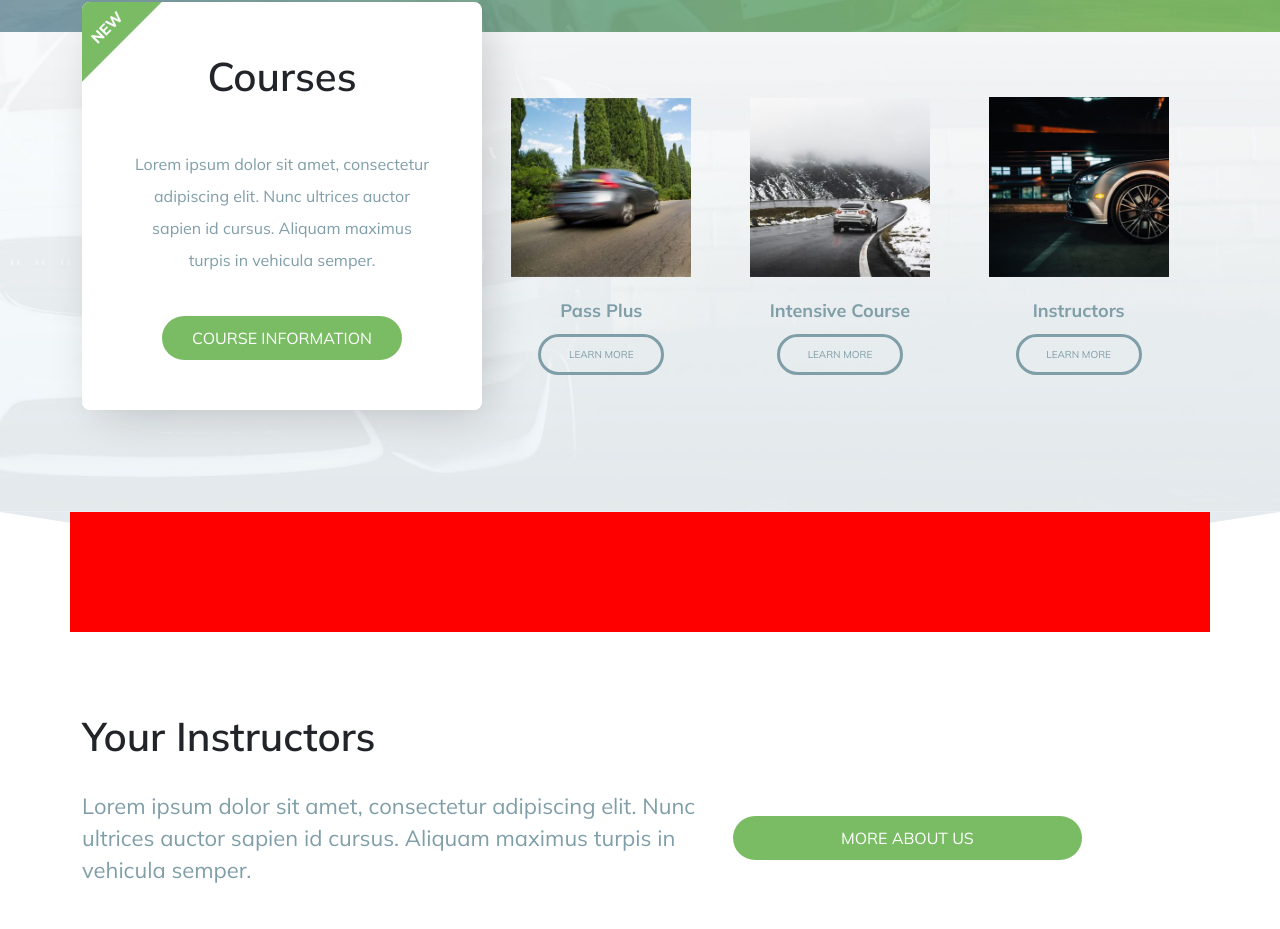
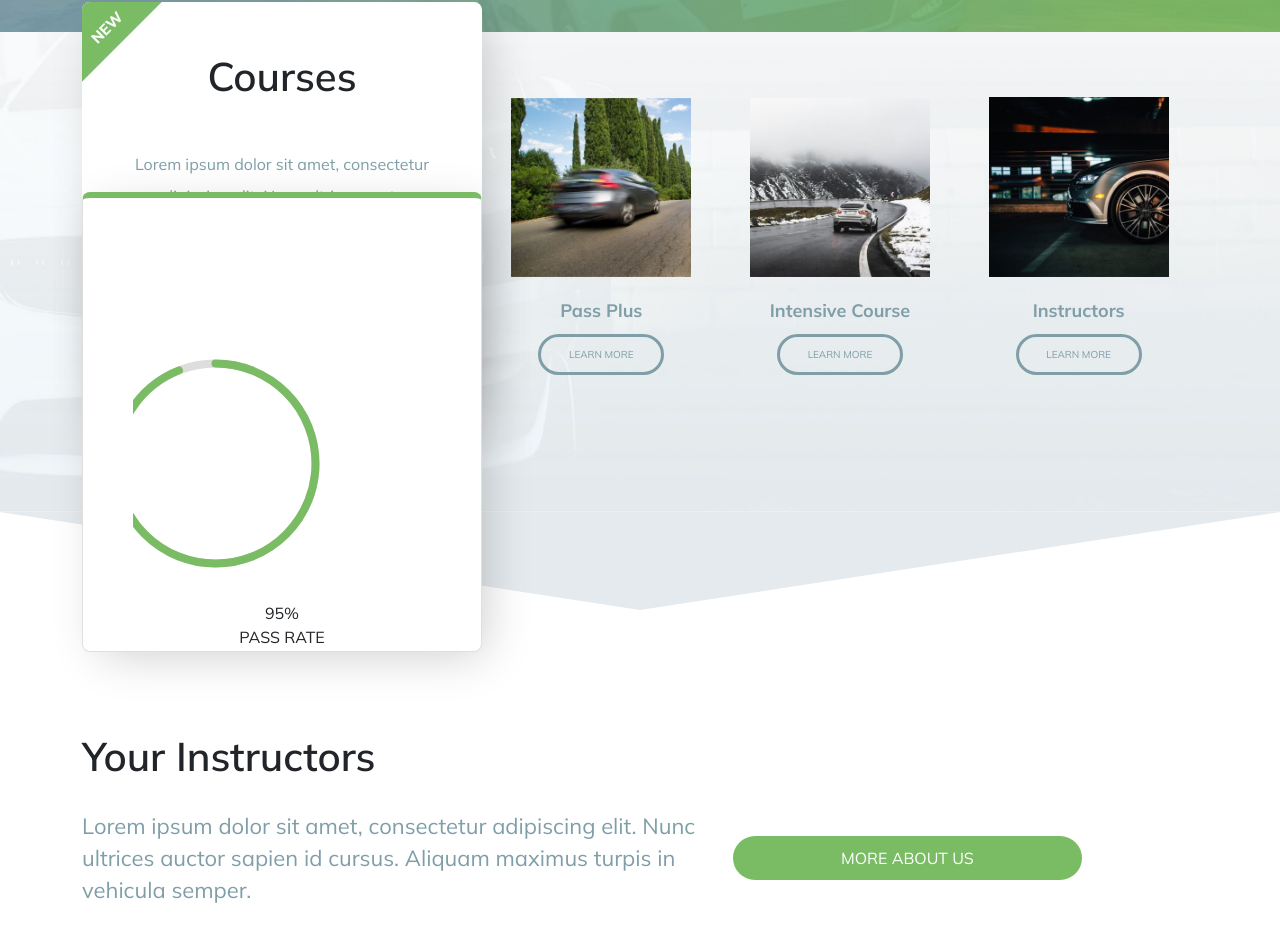
Before and after one commit to andrea-nuzzo/proj-html-vuejs, a Vue app: page / in a window 1280 px wide. Shown: the part 1558-2487 px from the top of the page. Built offline with nearby package versions, Linux system fonts and the light colour scheme.

Commit message:
draft circle

```diff
--- a/src/components/elements/card95.vue
+++ b/src/components/elements/card95.vue
@@ -1,19 +1,69 @@
 <template>
-  <div class="circle">
-    prova la card
+  <div class="card d-flex flex-column align-items-center">
+    <div class="test">
+      <svg class="d-flex justify-content-center">
+        <circle cx="100" cy="100" r="100" />
+        <circle cx="100" cy="100" r="100" />
+      </svg>
+      <div>95%</div>
+      <div>PASS RATE</div>
+    </div>
   </div>
 </template>
 
 <script>
 export default {
     name: 'card95',
+
+
 }
 </script>
 
 <style lang="scss" scoped>
-  .circle{
-    background-color: gray;
-    width: 300px;
-    height: 50px;
-  }
+
+@import '../../assets/style/partials/variables.scss';
+
+.card{
+    margin-top: 60px;;
+    width: 400px;
+    height: 460px;
+    padding: 50px;
+    border-top: 6px solid $primaryColor;
+    text-align: center;
+    border-radius:  .5rem;
+    box-shadow: 10px 10px 45px -8px rgba(0,0,0,0.20);
+    cursor: pointer;
+
+}
+
+.test {
+	width: 100%;
+	height: 100%;
+}
+
+svg {
+	width: 100%;
+	height: 100%;
+}
+
+.test circle {
+	transform: rotate(-90deg) translate(10px, 10px);
+	transform-origin: center;
+	fill: none;
+	stroke: #ddd;
+	stroke-width: 8px;
+	stroke-linecap: round;
+}
+
+.test circle:nth-child(2) {
+	stroke: $primaryColor;
+	stroke-dasharray: 750;
+	stroke-dashoffset: 160;
+}
+
+
+
+
+
+
 </style>
--- a/src/components/section/PercentageCards.vue
+++ b/src/components/section/PercentageCards.vue
@@ -1,6 +1,6 @@
 <template>
   <div class="container">
-      <card95/>
+      <card95 class="move"/>
   </div>
 </template>
 
@@ -16,8 +16,5 @@ export default {
 </script>
 
 <style lang="scss" scoped>
-    .container{
-        height: 500px;
-        background-color: red;
-    }
+
 </style>
```
